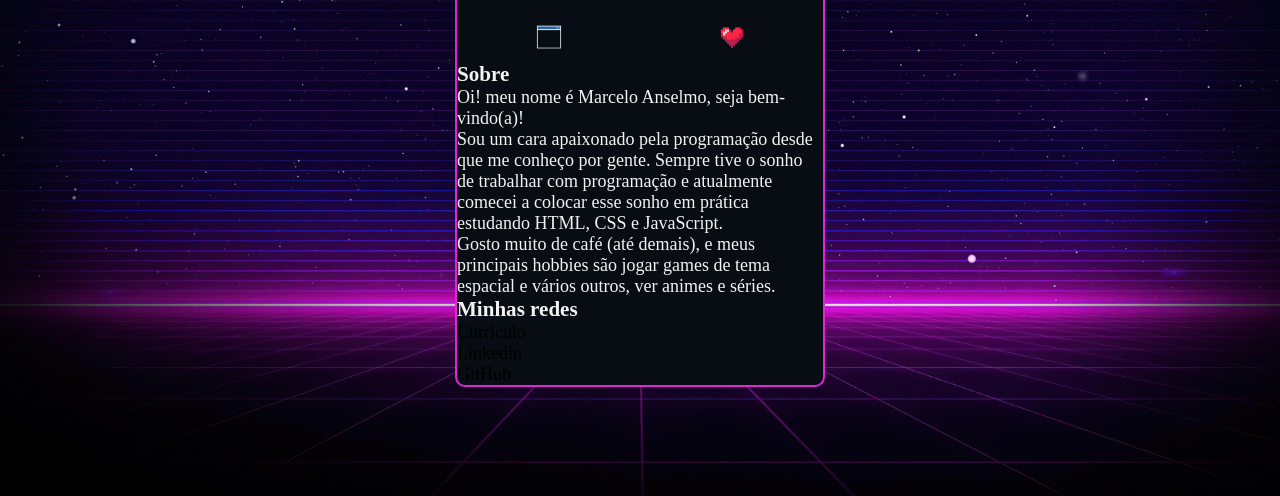
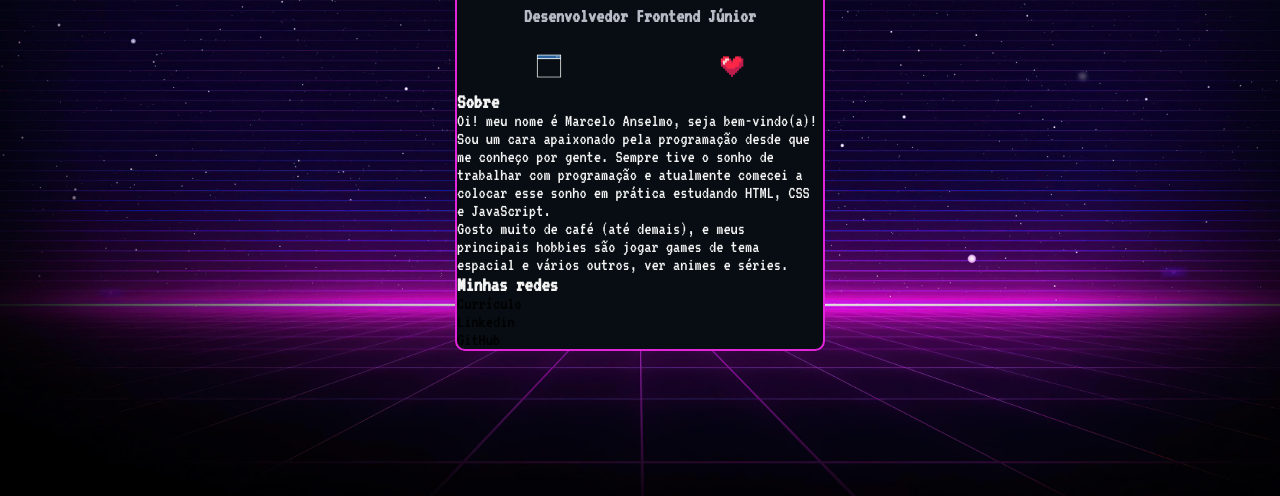
Before and after one commit to Croneydbr/projeto-mini-portfolio, a plain HTML site: page index.html in a window 1280 px wide. Shown: the part 304-800 px from the top of the page. Drawn offline with Linux system fonts and the light colour scheme.

Commit message:
estilo css bug-try-fix

```diff
--- a/src/img/css/estilo.css
+++ b/src/img/css/estilo.css
@@ -4,7 +4,7 @@ body{
     background-size: cover;
     background-position: center;
 
-    font-family: 'VT323' monospace;
+    font-family: 'VT323', monospace;
     color: #f3f3f3;
     font-size: 18px;
     display: flex;
```
